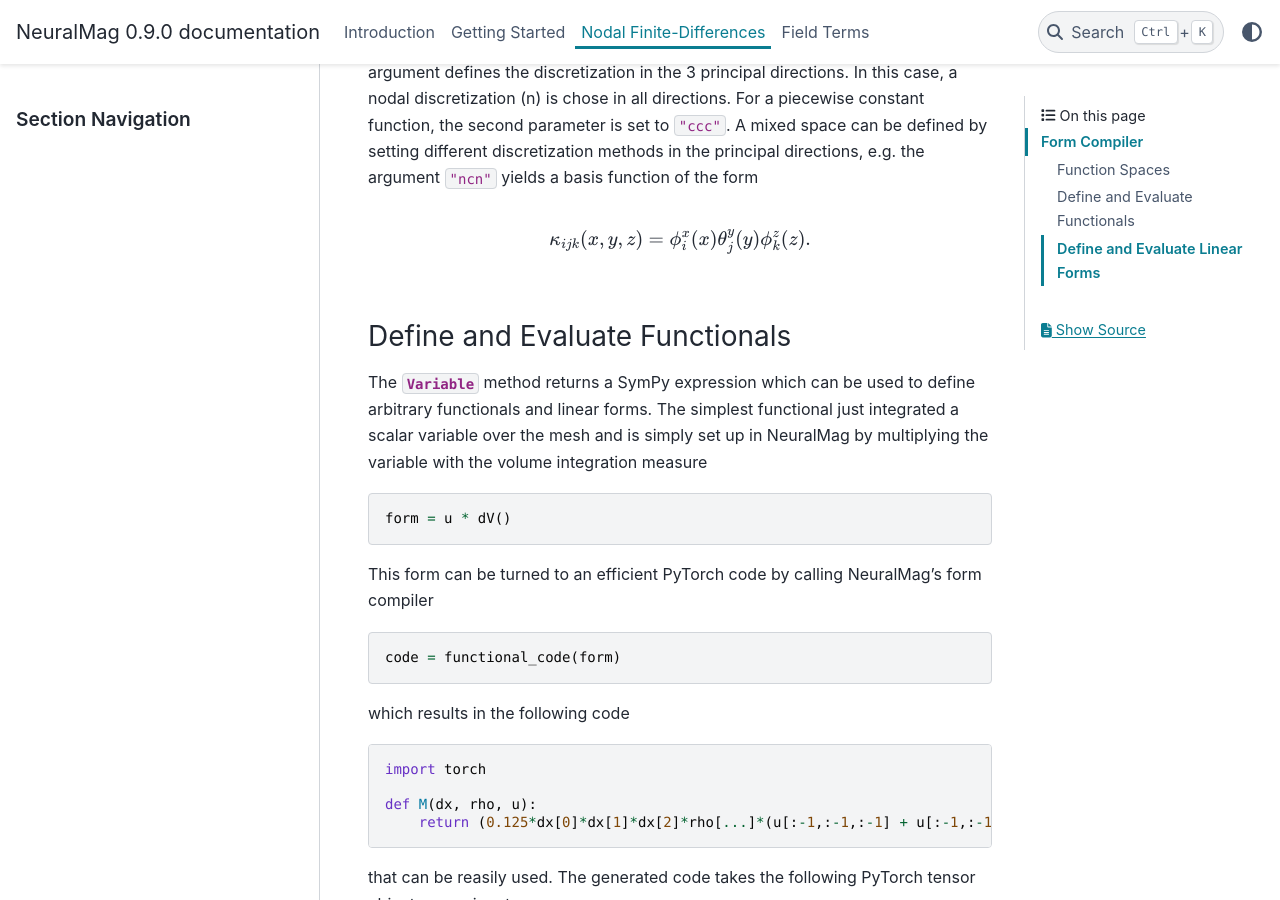
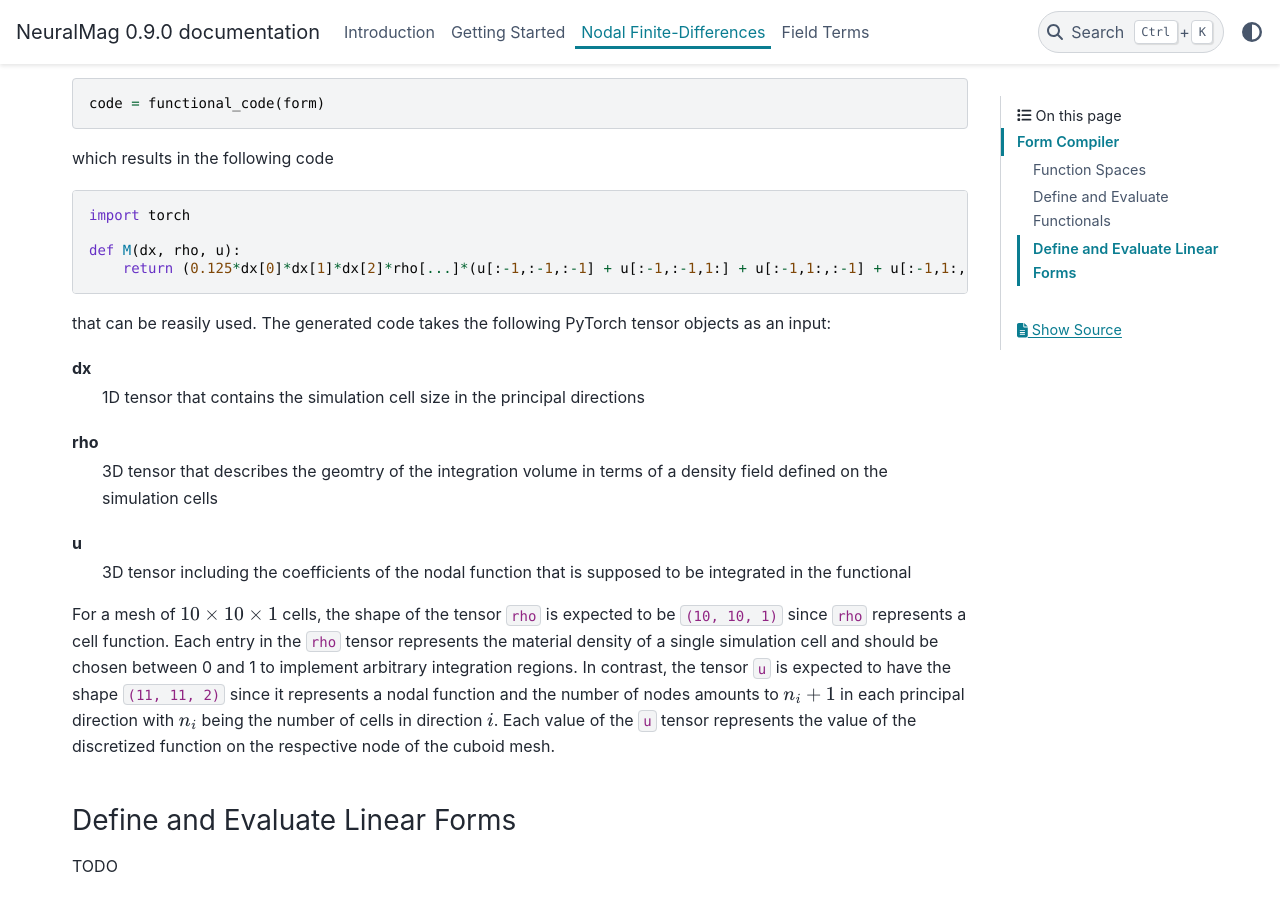
Before and after one commit to DavidLanders95/NeuralMagFork, a Sphinx documentation site: the page built from docs/nodal_fd.rst, in a window 1280 px wide and 900 px high, scrolled down 3021 px. Built offline with Sphinx 7.4.7 and the PyData theme 0.15.4, drawn with Linux system fonts in a browser that asks for light colours.

Commit message:
Additional sphinx options

```diff
--- a/docs/conf.py
+++ b/docs/conf.py
@@ -20,12 +20,16 @@ templates_path = ["_templates"]
 exclude_patterns = ["_build", "Thumbs.db", ".DS_Store"]
 numfig = True
 
+nbsphinx_execute = 'never'
 
 # -- Options for HTML output -------------------------------------------------
 # https://www.sphinx-doc.org/en/master/usage/configuration.html#options-for-html-output
 
 html_theme = "pydata_sphinx_theme"
 html_static_path = ["_static"]
+html_sidebars = {
+    "**": [],
+}
 
 mathjax3_config = {
     "tex": {
```
